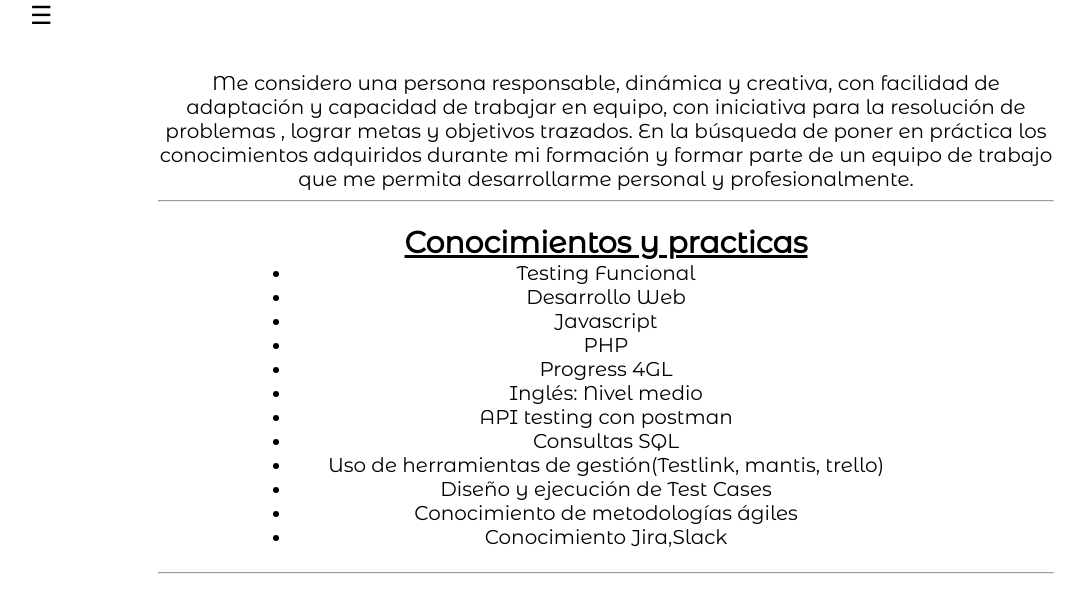
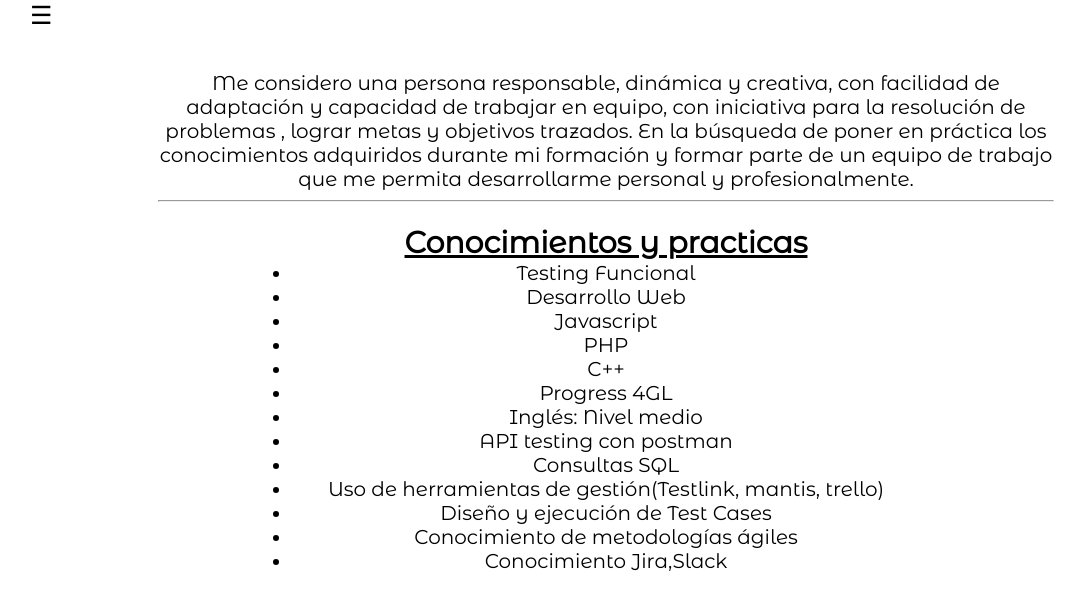
Before and after one commit to marcelogiglio1/marcelogiglio1.github.io, a website: page cv.html in a window 1280 px wide. Shown: the top 589 px of the page, without its empty margins (34-1119 px from the left). Drawn offline with Linux system fonts and the light colour scheme.

Commit message:
Update cv.html

```diff
--- a/cv.html
+++ b/cv.html
@@ -44,6 +44,7 @@
    <li>Desarrollo Web</li>
    <li>Javascript</li>
    <li>PHP</li>
+   <li>C++</li>
    <li>Progress 4GL</li>
    <li>Inglés: Nivel medio</li>
    <li>API testing con postman </li>
```
